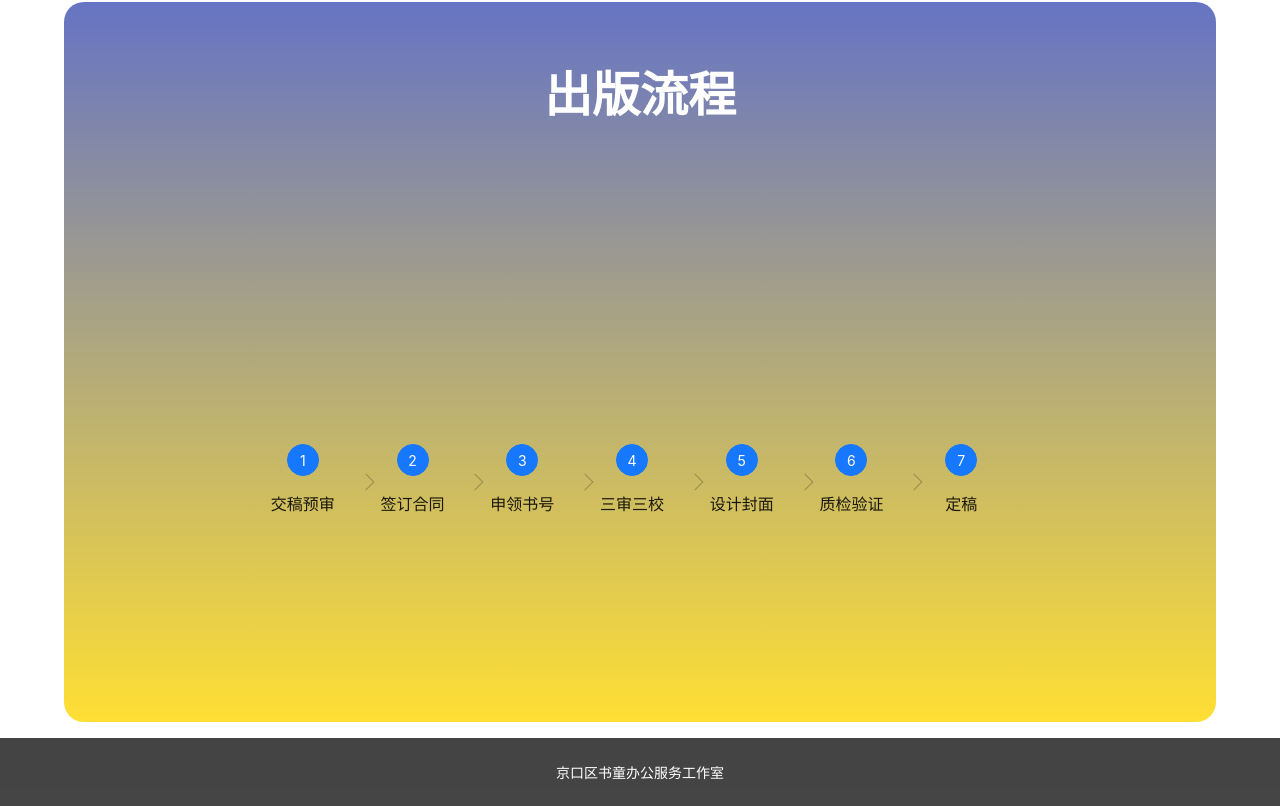
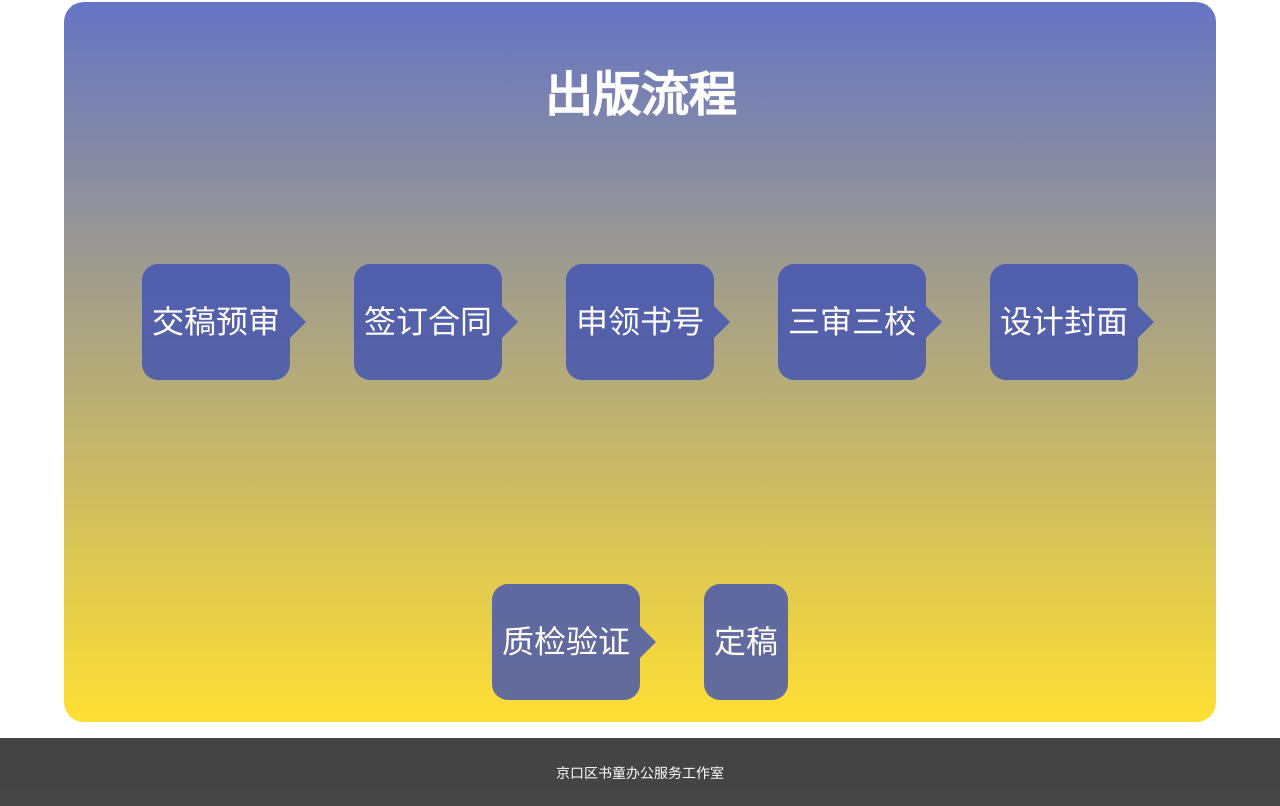
Before and after one commit to seleveny/publishbiz, a React (Vite) app: page / in a window 1280 px wide. Shown: the part 3022-3828 px from the top of the page. Built offline with nearby package versions, Linux system fonts and the light colour scheme.

Commit message:
ok ok ok

```diff
--- a/src/App.css
+++ b/src/App.css
@@ -24,6 +24,16 @@
     color: white;
 }
 
+/*服务项目*/
+.ant-card-animation:hover {
+    transform: scale(1.05);
+    transition: transform 0.3s ease;
+    box-shadow:
+            0 0 1px 0 #ffffff, /* 内圈光晕 */
+            0 0 2px 0 #ffffffcc, /* 外圈光晕 */
+            0 0 4px 0 #ffffffcc, /* 最外圈光晕 */
+            0 0 8px 0 #ffffffcc; /* 最外层光晕 */
+}
 /*文化展示*/
 .ant-card-head-title {
     color: white;
--- a/src/publishItem.tsx
+++ b/src/publishItem.tsx
@@ -1,11 +1,10 @@
 import React from 'react';
-import {StepProps, Steps} from "antd";
 import './App.css';
 
 const PublishSeqStyle: React.CSSProperties = {
     position: 'absolute',
     marginTop: 'calc(20vh)',
-    width: 'calc(60vw)',
+    width: 'calc(90vw)',
     height: 'calc(80vh)',
     display: 'flex',
     flexDirection: 'row',
@@ -14,59 +13,107 @@ const PublishSeqStyle: React.CSSProperties = {
     flexWrap: 'wrap',
 }
 
-const stepStyle: React.CSSProperties = {
-    justifyContent: 'space-evenly',
-    width: 'calc(100vw)',
+const publishSeqItemStyle: React.CSSProperties = {
+    color: 'white',
+    textAlign: 'center',
+    fontSize: '2rem',
+    lineHeight: '6rem',
+    padding: '10px',
+    borderRadius: '1rem',
+    backgroundColor: '#3f51b5CC'
 }
 
-const items: StepProps[] = [
-    {
-        title: '交稿预审',
-        status: 'process',
-        description: '',
-    },
-    {
-        title: '签订合同',
-        status: 'process',
-        description: '',
-    },
-    {
-        title: '申领书号',
-        status: 'process',
-        description: '',
-    },
-    {
-        title: '三审三校',
-        status: 'process',
-        description: '',
-    },
-    {
-        title: '设计封面',
-        status: 'process',
-        description: '',
-    },{
-        title: '质检验证',
-        status: 'process',
-        description: '',
-    },
-    {
-        title: '定稿',
-        status: 'process',
-        description: '',
-    }
-]
+
+// const upArrowStyle: React.CSSProperties = {
+//     position: 'absolute',
+//     top: '0%',
+//     transform: 'translateY(-100%)',
+//     width: '0',
+//     height: '0',
+//     borderBottom: '1rem solid #3f51b5CC',
+//     borderLeft: '1rem solid transparent',
+//     borderRight: '1rem solid transparent',
+//     left: '50%',
+//     marginLeft: '-1rem',
+// }
+//
+// const downArrowStyle: React.CSSProperties = {
+//     position: 'absolute',
+//     top: '100%',
+//     transform: 'translateY(-100%)',
+//     width: '0',
+//     height: '0',
+//     borderTop: '1rem solid #3f51b5CC',
+//     borderLeft: '1rem solid transparent',
+//     borderRight: '1rem solid transparent',
+//     left: '50%',
+//     marginLeft: '-1rem',
+//     marginTop: '1rem',
+// }
+//
+// const leftArrowStyle: React.CSSProperties = {
+//     position: 'absolute',
+//     top: '50%',
+//     transform: 'translateY(-50%)',
+//     width: '0',
+//     height: '0',
+//     borderTop: '1rem solid transparent',
+//     borderBottom: '1rem solid transparent',
+//     borderRight: '1rem solid #3f51b5CC',
+//     right: '100%',
+//     marginRight: '0px',
+// }
+
+const rightArrowStyle: React.CSSProperties = {
+    position: 'absolute',
+    top: '50%',
+    transform: 'translateY(-50%)',
+    width: '0',
+    height: '0',
+    borderTop: '1rem solid transparent',
+    borderBottom: '1rem solid transparent',
+    borderLeft: '1rem solid #3f51b5CC',
+    left: '100%',
+    marginLeft: '0px',
+}
+
+const layoutStyle: React.CSSProperties = {
+    position: 'relative',
+    display: 'inline-block',
+    margin: '2rem'
+}
+
 
 const PublishItem: React.FC = () => {
     return (
         <div style={PublishSeqStyle}>
-            <Steps
-                type="navigation"
-                size="default"
-                style={stepStyle}
-                current={-1}
-                labelPlacement="vertical"
-                items={items}
-            />
+            <div style={layoutStyle}>
+                <div style={publishSeqItemStyle}>交稿预审</div>
+                <div style={rightArrowStyle}></div>
+            </div>
+            <div style={layoutStyle}>
+                <div style={publishSeqItemStyle}>签订合同</div>
+                <div style={rightArrowStyle}></div>
+            </div>
+            <div style={layoutStyle}>
+                <div style={publishSeqItemStyle}>申领书号</div>
+                <div style={rightArrowStyle}></div>
+            </div>
+            <div style={layoutStyle}>
+                <div style={publishSeqItemStyle}>三审三校</div>
+                <div style={rightArrowStyle}></div>
+            </div>
+            <div style={layoutStyle}>
+                <div style={publishSeqItemStyle}>设计封面</div>
+                <div style={rightArrowStyle}></div>
+            </div>
+            <div style={layoutStyle}>
+                <div style={publishSeqItemStyle}>质检验证</div>
+                <div style={rightArrowStyle}></div>
+            </div>
+            <div style={layoutStyle}>
+                <div style={publishSeqItemStyle}>定稿</div>
+            </div>
         </div>
     );
 };
--- a/src/serviceItem.tsx
+++ b/src/serviceItem.tsx
@@ -15,6 +15,7 @@ const ServiceItem: React.FC<ServiceItemProps> = ({image, title, description}) =>
                 hoverable
                 style={{minWidth: "calc(12vw)", height: 'calc(18vw)'}}
                 cover={<img src={image} alt="example" style={{height: 'auto', width: 'auto'}} /> }
+                className="ant-card-animation"
             >
                 <Meta title={title} description={description} className="ant-card-meta-title"/>
             </Card>
```
